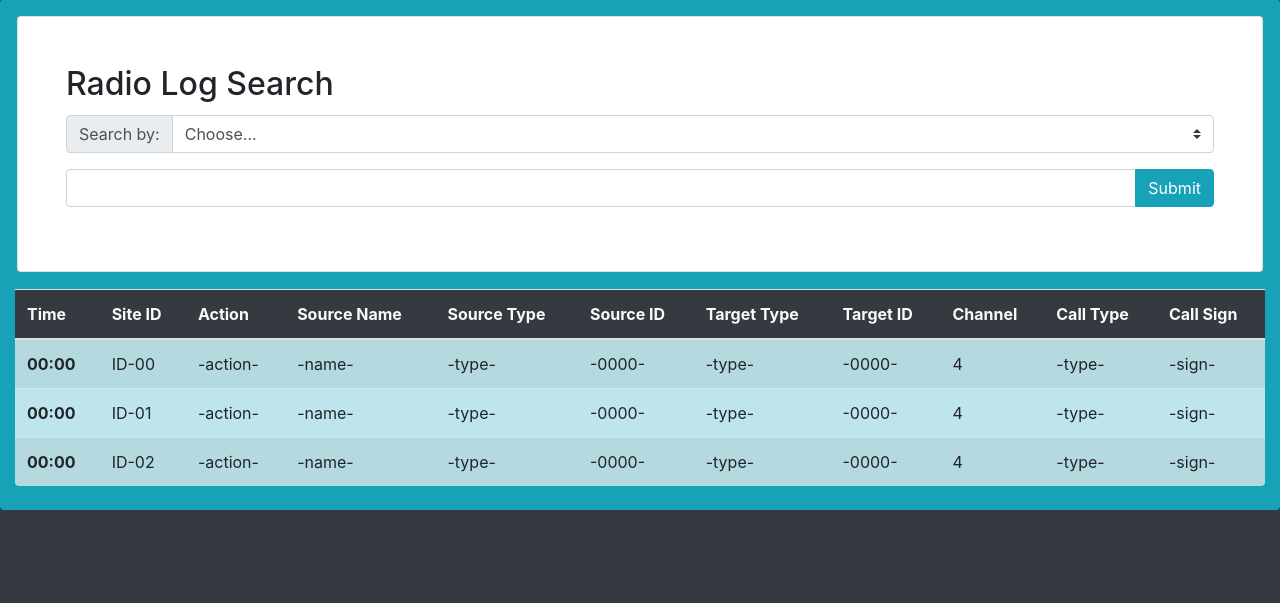
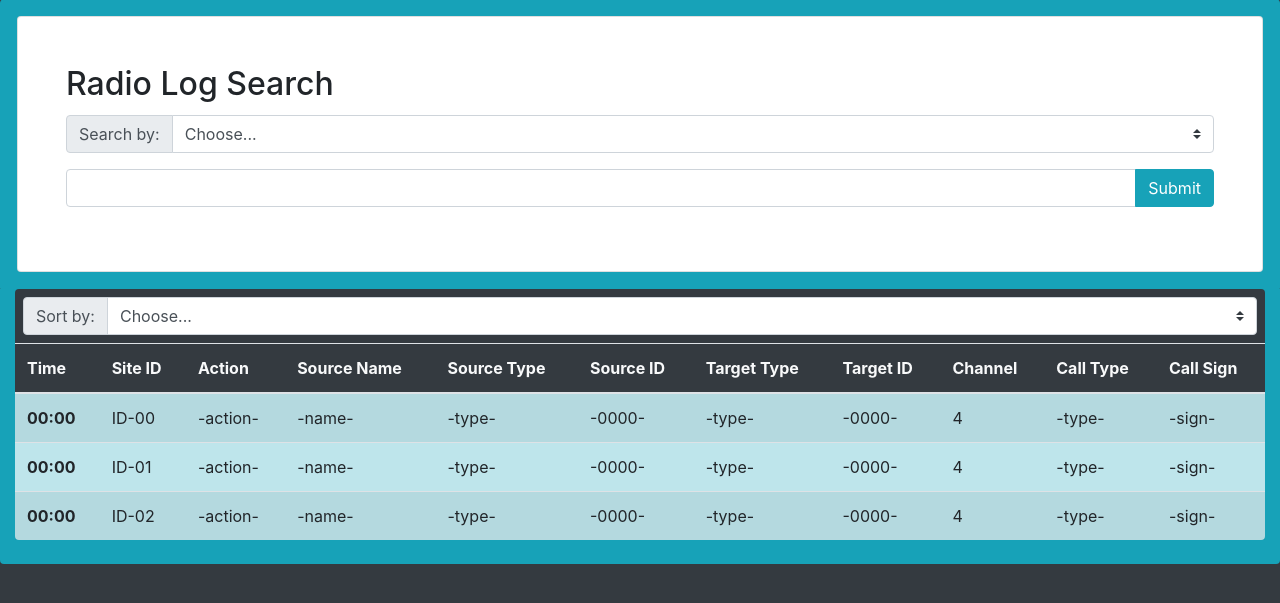
Before and after one commit to wDushanin/RadioLoggingApp, a Flask app: page / in a window 1280 px wide. Shown: the part 49-652 px from the top of the page. Run offline with Flask 2, Linux system fonts and the light colour scheme.

Commit message:
adding sort to table

```diff
--- a/templates/index.html
+++ b/templates/index.html
@@ -45,9 +45,23 @@
         </div>
     </div>
 
+    <div class="container-fluid pb-0 m-0 bg-info">
+        <div class="input-group p-2 bg-dark rounded-top">
+            <div class="input-group-prepend">
+                <label class="input-group-text" for="inputGroupSelect01">Sort by:</label>
+            </div>
+            <select class="custom-select" id="inputGroupSelect01">
+                <option selected>Choose...</option>
+                <option value="callSign">CALL SIGN</option>
+                <option value="radioID">RADIO ID</option>
+                <option value="name">NAME</option>
+            </select>
+        </div>
+    </div>
+
     <div class="container-fluid bg-info pb-2 rounded-bottom">
 
-        <table class="table table-info table-striped table-hover rounded">
+        <table class="table table-info table-striped table-hover rounded mt-0 pt-0">
             <thead class="bg-dark text-light">
                 <tr>
                     <th scope="col">Time</th>
```
